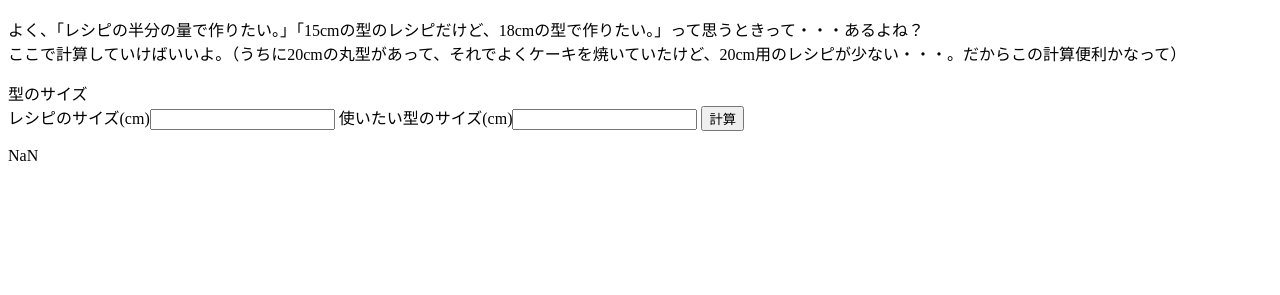
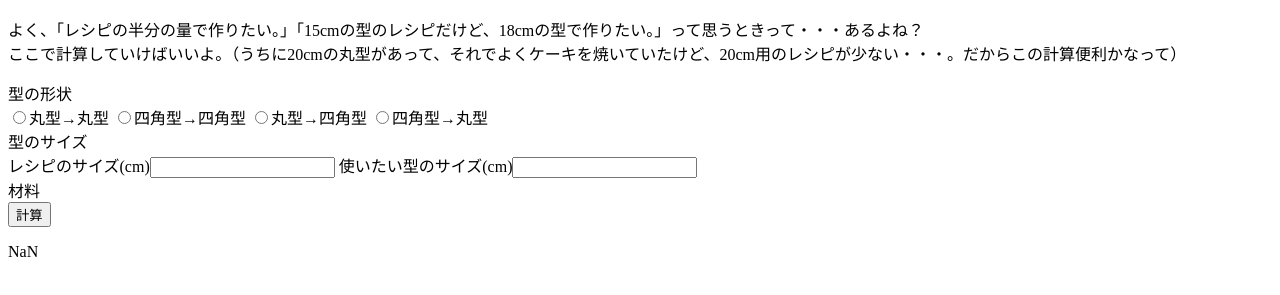
Before and after one commit to TAKAMI1228/TAKAMI1228.github.io, a plain HTML site: page keisan.html in a window 1280 px wide. Both pictures are taken after a click on the button "計算". Shown: the part 127-422 px from the top of the page. Drawn offline with Linux system fonts and the light colour scheme.

Commit message:
keisan.html,keisan/jsを変更

```diff
--- a/keisan.html
+++ b/keisan.html
@@ -5,7 +5,7 @@
     <meta charset="UTF-8">
     <meta http-equiv="X-UA-Compatible" content="IE=edge">
     <meta name="viewport" content="width=device-width, initial-scale=1.0">
-    <title>Document</title>
+    <title>計算便利ツール</title>
 </head>
 
 <body>
@@ -15,9 +15,19 @@
         ここで計算していけばいいよ。（うちに20cmの丸型があって、それでよくケーキを焼いていたけど、20cm用のレシピが少ない・・・。だからこの計算便利かなって）</p>
 
     <form class="zairyo">
+        <div>型の形状<br></div>
+        <input type="radio" name="kata" id="maru_maru"><label>丸型→丸型</label>
+        <input type="radio" name="kata" id="shikaku_shikaku"><label>四角型→四角型</label>
+        <input type="radio" name="kata" id="maru_shikaku"><label>丸型→四角型</label>
+        <input type="radio" name="kata" id="shikaku_maru"><label>四角型→丸型</label>
+
         <div class="kata_mozi">型のサイズ<br></div>
         <label>レシピのサイズ(cm)<input type="number" id="res_size"></label>
         <label>使いたい型のサイズ(cm)<input type="number" id="my_size"></label>
+
+        <div>材料<br></div>
+
+
         <button type="button" onclick="cal_Button()">計算</button>
         <p id="result">結果表示</p>
         <script type="text/javascript" src="keisan.js"></script>
--- a/keisan.js
+++ b/keisan.js
@@ -3,6 +3,8 @@
 四角型:(使いたい型の底面積)÷(レシピの型の底面積)＝X
 四角→丸:(丸型の底面積)÷(スクエア型の底面積)＝X
 丸→四角:(丸型の底面積)÷(スクエア型の底面積)＝X
+
+卵の分量は別で作り、1サイズごとに+1
 */
 
 function cal_Button() {
@@ -10,9 +12,16 @@ function cal_Button() {
     var my_kata = document.getElementById("my_size");
     //console.log(res_kata.value);
     //console.log(my_kata.value);
-    //丸型
+
+    //丸型→丸型
+    /*
+    if(document.getElementById("maru_maru")==true)
+    {
+    }
+    */
     var maru = (Math.pow(my_kata.value, 2) / Math.pow(res_kata.value, 2)).toFixed(1);
-    document.getElementById("result").textContent = maru;
+    document.getElementById("result").textContent = maru;//結果表示
 
-    //四角型
+    //四角型→四角型
+    var shikaku = (my_kata.value / res_kata.value).toFixed(1);
 }
```
